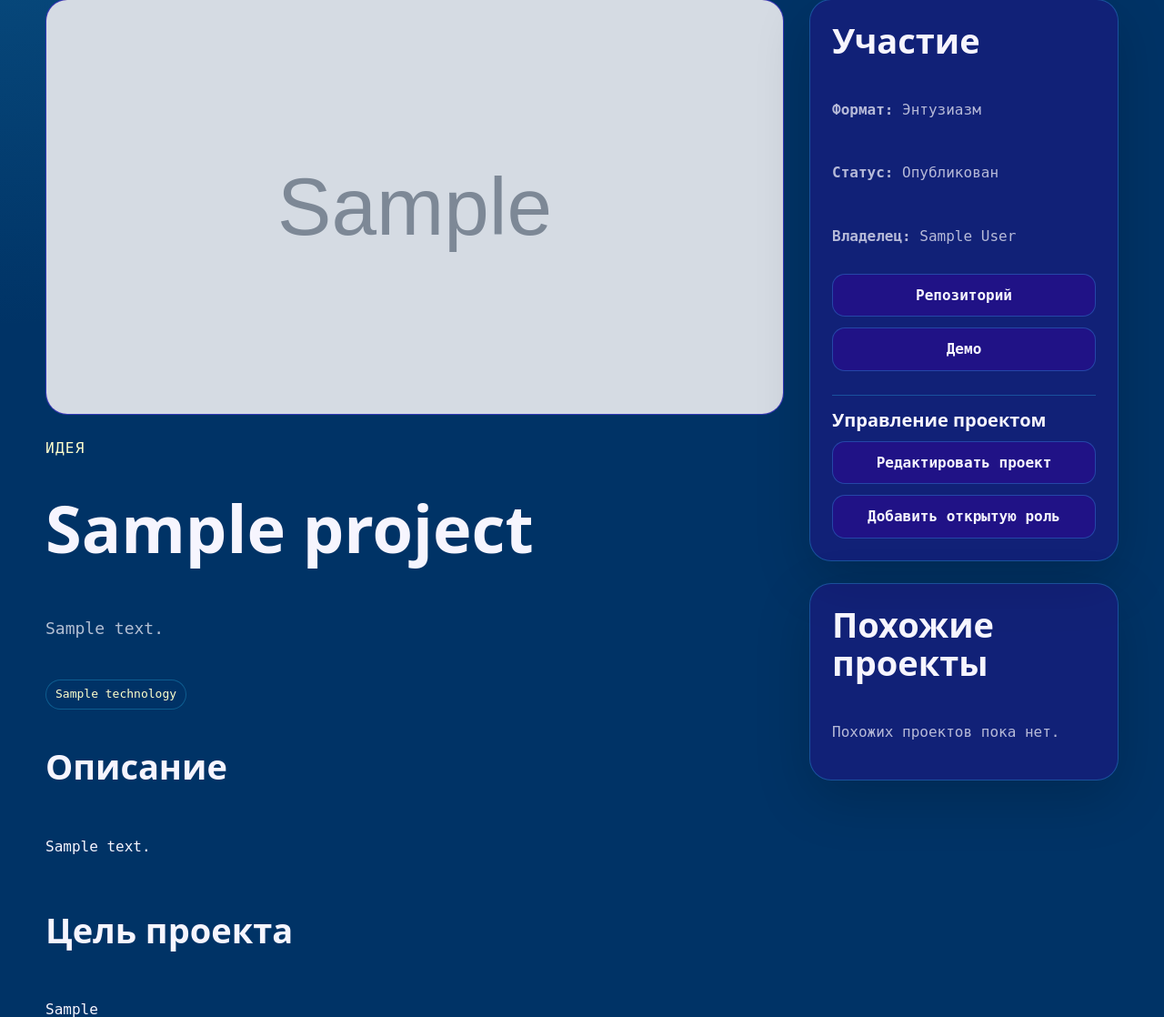
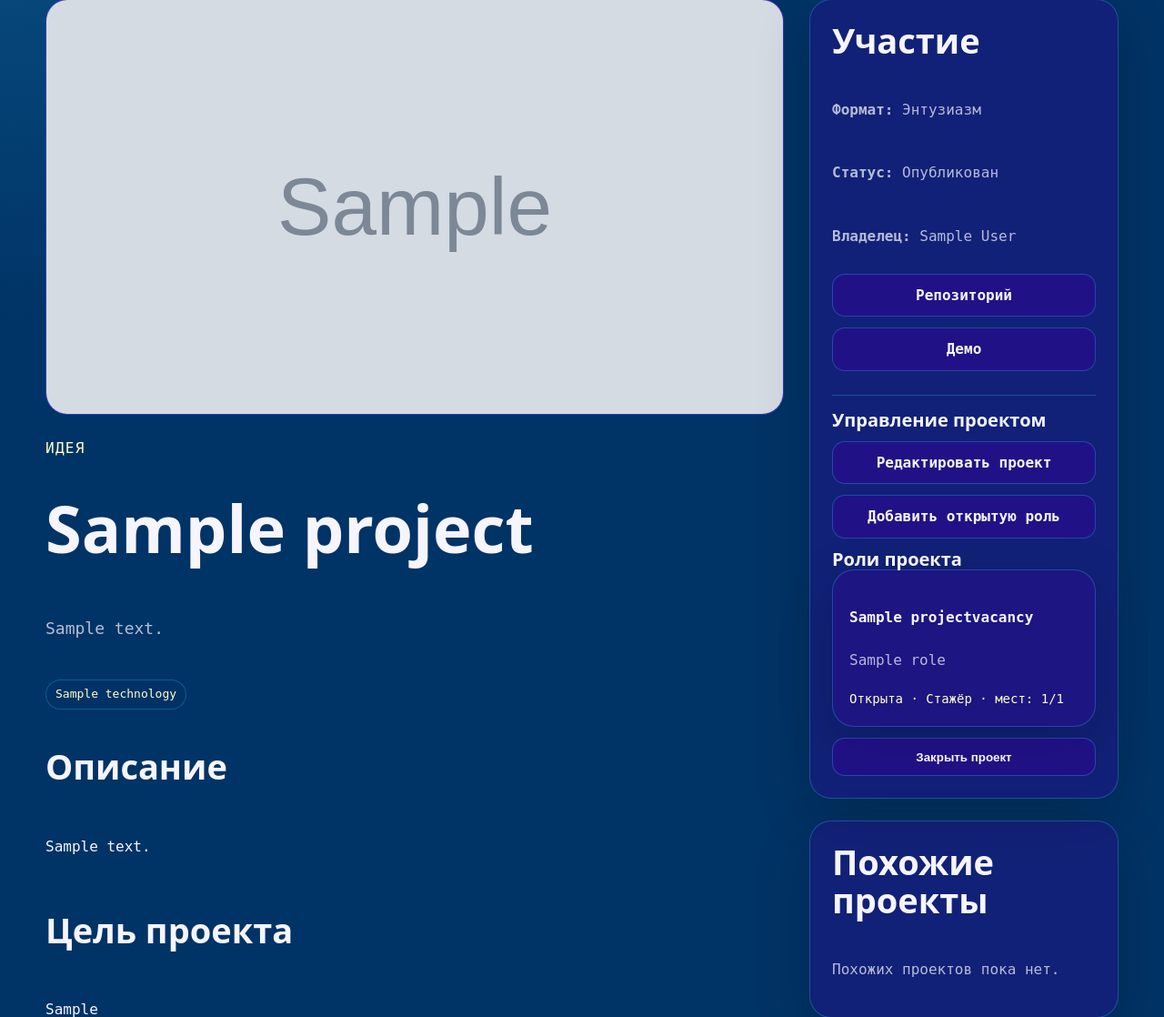
Before and after one commit to catsclaw-dev/new-makers, a Django app: a page that uses meetService/templates/projects/project_detail.html in a window 1280 px wide. Shown: the part 150-1268 px from the top of the page at 91% size. Run offline with Django 5.2, Linux system fonts and the light colour scheme; a user stored in the database is signed in; tables that the repository leaves empty hold one stand-in row (values such as "Sample post"); grey boxes marked "Sample" are stand-in pictures.

Commit message:
feat: better wokrflow with project status

```diff
--- a/meetService/apps/interactions/models.py
+++ b/meetService/apps/interactions/models.py
@@ -337,11 +337,11 @@ class Invitation(models.Model):
                 )
 
             duplicate_exists = (
-                Application.objects.filter(
+                Invitation.objects.filter(
                     project=self.project,
                     vacancy=self.vacancy,
                     specialist=self.specialist,
-                    status__in=self.ACTIVE_STATUSES,
+                    status=self.Status.PENDING,
                 )
                 .exclude(pk=self.pk)
                 .exists()
--- a/meetService/apps/projects/models.py
+++ b/meetService/apps/projects/models.py
@@ -96,6 +96,7 @@ class Project(models.Model):
         max_length=220,
         unique=True,
         blank=True,
+        allow_unicode=True,
         verbose_name=_("URL-идентификатор"),
         help_text=_("Используется для будущей детальной страницы проекта."),
     )
--- a/meetService/apps/projects/urls.py
+++ b/meetService/apps/projects/urls.py
@@ -14,6 +14,16 @@ urlpatterns = [
         views.project_submit_for_moderation,
         name="project_submit_for_moderation",
     ),
+    path(
+        "projects/<str:slug>/close/",
+        views.project_close,
+        name="project_close",
+    ),
+    path(
+        "projects/<str:slug>/reopen/",
+        views.project_reopen,
+        name="project_reopen",
+    ),
     path("projects/<str:slug>/edit/", views.project_update, name="project_update"),
     path("projects/<str:slug>/delete/", views.project_delete, name="project_delete"),
     path(
--- a/meetService/apps/projects/views.py
+++ b/meetService/apps/projects/views.py
@@ -121,11 +121,15 @@ def project_list(request):
     }
 
     projects = (
-        Project.objects.published()
+        Project.objects.filter(
+            status__in=[
+                Project.Status.PUBLISHED,
+                Project.Status.CLOSED,
+            ]
+        )
         .select_related("owner")
         .prefetch_related("technologies", "vacancies__role")
     )
-
     if query:
         projects = projects.filter(
             Q(title__icontains=query)
@@ -187,7 +191,12 @@ def project_detail(request, slug):
         slug=slug,
     )
 
-    if project.status != Project.Status.PUBLISHED:
+    public_statuses = {
+        Project.Status.PUBLISHED,
+        Project.Status.CLOSED,
+    }
+
+    if project.status not in public_statuses:
         if not project.can_be_edited_by(request.user):
             raise Http404("Проект не найден.")
 
@@ -206,6 +215,12 @@ def project_detail(request, slug):
         status=ProjectVacancy.Status.OPEN,
         current_count__lt=models.F("required_count"),
     ).select_related("role")
+
+    all_vacancies = project.vacancies.select_related("role").order_by(
+        "status",
+        "role__name",
+        "title",
+    )
 
     memberships = project.memberships.select_related("specialist__user", "role")
     files = project.files.all()
@@ -238,6 +253,7 @@ def project_detail(request, slug):
         "is_favorite": is_favorite,
         "is_team_member": is_team_member,
         "can_manage_project": can_manage_project,
+        "all_vacancies": all_vacancies,
     }
     return render(request, "projects/project_detail.html", context)
 
@@ -288,8 +304,15 @@ def my_teams(request):
 def project_create(request):
     """Создание нового проекта вместе с первой открытой ролью."""
     if request.method == "POST":
-        form = ProjectForm(request.POST, request.FILES)
-        vacancy_form = ProjectVacancyForm(request.POST)
+        form = ProjectForm(
+            request.POST,
+            request.FILES,
+            prefix="project",
+        )
+        vacancy_form = ProjectVacancyForm(
+            request.POST,
+            prefix="vacancy",
+        )
 
         if form.is_valid() and vacancy_form.is_valid():
             with transaction.atomic():
@@ -313,8 +336,8 @@ def project_create(request):
             )
             return redirect(project.get_absolute_url())
     else:
-        form = ProjectForm()
-        vacancy_form = ProjectVacancyForm()
+        form = ProjectForm(prefix="project")
+        vacancy_form = ProjectVacancyForm(prefix="vacancy")
 
     context = {
         "form": form,
@@ -392,6 +415,9 @@ def project_vacancy_create(request, slug):
             "Добавлять роли может только владелец проекта или администратор."
         )
 
+    if project.status in [Project.Status.CLOSED, Project.Status.ARCHIVED]:
+        raise Http404("Нельзя добавлять роли в закрытый или архивный проект.")
+
     if request.method == "POST":
         form = ProjectVacancyForm(request.POST)
 
@@ -450,3 +476,53 @@ def project_submit_for_moderation(request, slug):
 
     messages.success(request, "Проект отправлен на рассмотрение модератору.")
     return redirect(project.get_absolute_url())
+
+
+@login_required
+def project_close(request, slug):
+    """Закрывает опубликованный проект для новых откликов и вакансий."""
+    project = get_object_or_404(Project, slug=slug)
+
+    if not project.can_be_edited_by(request.user):
+        raise PermissionDenied(
+            "Закрыть проект может только владелец или администратор."
+        )
+
+    if request.method != "POST":
+        return redirect(project.get_absolute_url())
+
+    if project.status != Project.Status.PUBLISHED:
+        messages.error(request, "Закрыть можно только опубликованный проект.")
+        return redirect(project.get_absolute_url())
+
+    project.status = Project.Status.CLOSED
+    project.updated_by = request.user
+    project.save(update_fields=["status", "updated_by", "updated_at"])
+
+    messages.success(request, "Проект закрыт для новых участников.")
+    return redirect(project.get_absolute_url())
+
+
+@login_required
+def project_reopen(request, slug):
+    """Повторно открывает закрытый проект."""
+    project = get_object_or_404(Project, slug=slug)
+
+    if not project.can_be_edited_by(request.user):
+        raise PermissionDenied(
+            "Открыть проект заново может только владелец или администратор."
+        )
+
+    if request.method != "POST":
+        return redirect(project.get_absolute_url())
+
+    if project.status != Project.Status.CLOSED:
+        messages.error(request, "Повторно открыть можно только закрытый проект.")
+        return redirect(project.get_absolute_url())
+
+    project.status = Project.Status.PUBLISHED
+    project.updated_by = request.user
+    project.save(update_fields=["status", "updated_by", "updated_at"])
+
+    messages.success(request, "Проект снова открыт для набора участников.")
+    return redirect(project.get_absolute_url())
--- a/meetService/apps/specialists/models.py
+++ b/meetService/apps/specialists/models.py
@@ -174,7 +174,7 @@ class SpecialistProfile(models.Model):
         return f"{self.user} — {self.get_level_display()}"
 
     def get_absolute_url(self) -> str:
-        return reverse("specialist_detail", kwargs={"pk": self.pk})
+        return reverse("specialists:specialist_detail", kwargs={"pk": self.pk})
 
     def is_available_for_project(self) -> bool:
         """Проверяет, доступен ли специалист для участия в проекте."""
--- a/meetService/templates/projects/home.html
+++ b/meetService/templates/projects/home.html
@@ -20,7 +20,8 @@
                 </form>
                 <div class="hero-actions">
                     <a class="btn btn-primary" href="{% url 'projects:project_list' %}">Найти проект</a>
-                    <a class="btn btn-secondary" href="#">Собрать команду</a>
+                    <a class="btn btn-secondary"
+                       href="{% url 'specialists:specialist_list' %}">Собрать команду</a>
                 </div>
             </div>
             <div class="stats-card">
--- a/meetService/templates/projects/project_detail.html
+++ b/meetService/templates/projects/project_detail.html
@@ -90,8 +90,30 @@
                         <h3>Управление проектом</h3>
                         <a class="btn btn-secondary full-width"
                            href="{% url 'projects:project_update' project.slug %}">Редактировать проект</a>
+                        {% if project.status != "closed" and project.status != "archived" %}
                             <a class="btn btn-secondary full-width"
-                           href="{% url 'projects:project_vacancy_create' project.slug %}">Добавить открытую роль</a>
+                               href="{% url 'projects:project_vacancy_create' project.slug %}">
+                                Добавить открытую роль
+                            </a>
+                        {% else %}
+                            <button class="btn btn-secondary full-width" type="button" disabled>Добавление ролей недоступно</button>
+                        {% endif %}
+                        <div class="owner-vacancies">
+                            <h3>Роли проекта</h3>
+                            {% for vacancy in all_vacancies %}
+                                <div class="mini-card">
+                                    <h4>{{ vacancy.title }}</h4>
+                                    <p>{{ vacancy.role.name }}</p>
+                                    <span>
+                                        {{ vacancy.get_status_display }} ·
+                                        {{ vacancy.get_required_level_display }} ·
+                                        мест: {{ vacancy.current_count }}/{{ vacancy.required_count }}
+                                    </span>
+                                </div>
+                            {% empty %}
+                                <p class="empty">Роли ещё не добавлены.</p>
+                            {% endfor %}
+                        </div>
                         {% if project.status == "draft" %}
                             <form method="post"
                                   action="{% url 'projects:project_submit_for_moderation' project.slug %}">
@@ -101,8 +123,38 @@
                         {% elif project.status == "moderation" %}
                             <p class="empty">Проект уже отправлен на модерацию.</p>
                         {% endif %}
+                        {% if project.status == "published" %}
+                            <form method="post"
+                                  action="{% url 'projects:project_close' project.slug %}"
+                                  onsubmit="return confirm('Закрыть проект для новых участников? Проект останется видимым в каталоге, но новые отклики и вакансии будут недоступны.');">
+                                {% csrf_token %}
+                                <button class="btn btn-secondary full-width" type="submit">Закрыть проект</button>
+                            </form>
+                        {% elif project.status == "closed" %}
+                            <form method="post"
+                                  action="{% url 'projects:project_reopen' project.slug %}"
+                                  onsubmit="return confirm('Снова открыть проект для набора участников?');">
+                                {% csrf_token %}
+                                <button class="btn btn-primary full-width" type="submit">Открыть проект</button>
+                            </form>
+                        {% endif %}
                     </div>
                 {% else %}
+                    {% if project.status == "closed" %}
+                        <p class="empty">Проект закрыт для новых участников. Карточка доступна только для просмотра.</p>
+                        <button class="btn btn-secondary full-width" type="button" disabled>Набор закрыт</button>
+                        <form method="post"
+                              action="{% url 'interactions:favorite_project_toggle' project.slug %}">
+                            {% csrf_token %}
+                            <button class="btn btn-secondary full-width" type="submit">
+                                {% if is_favorite %}
+                                    Удалить из избранного
+                                {% else %}
+                                    В избранное
+                                {% endif %}
+                            </button>
+                        </form>
+                    {% elif project.status == "published" %}
                         {% if is_team_member %}
                             <button class="btn btn-secondary full-width" type="button" disabled>Ты уже в команде</button>
                         {% else %}
@@ -120,6 +172,9 @@
                                 {% endif %}
                             </button>
                         </form>
+                    {% else %}
+                        <p class="empty">Проект сейчас недоступен для действий.</p>
+                    {% endif %}
                 {% endif %}
             </div>
             <div class="action-card">
```
Also changed, not shown: meetService/apps/interactions/views.py (+11 -5 lines), meetService/apps/projects/migrations/0003_alter_historicalproject_slug_alter_project_slug.py (added), 1 other file. Lines whose indentation alone changed are shown as unchanged.
